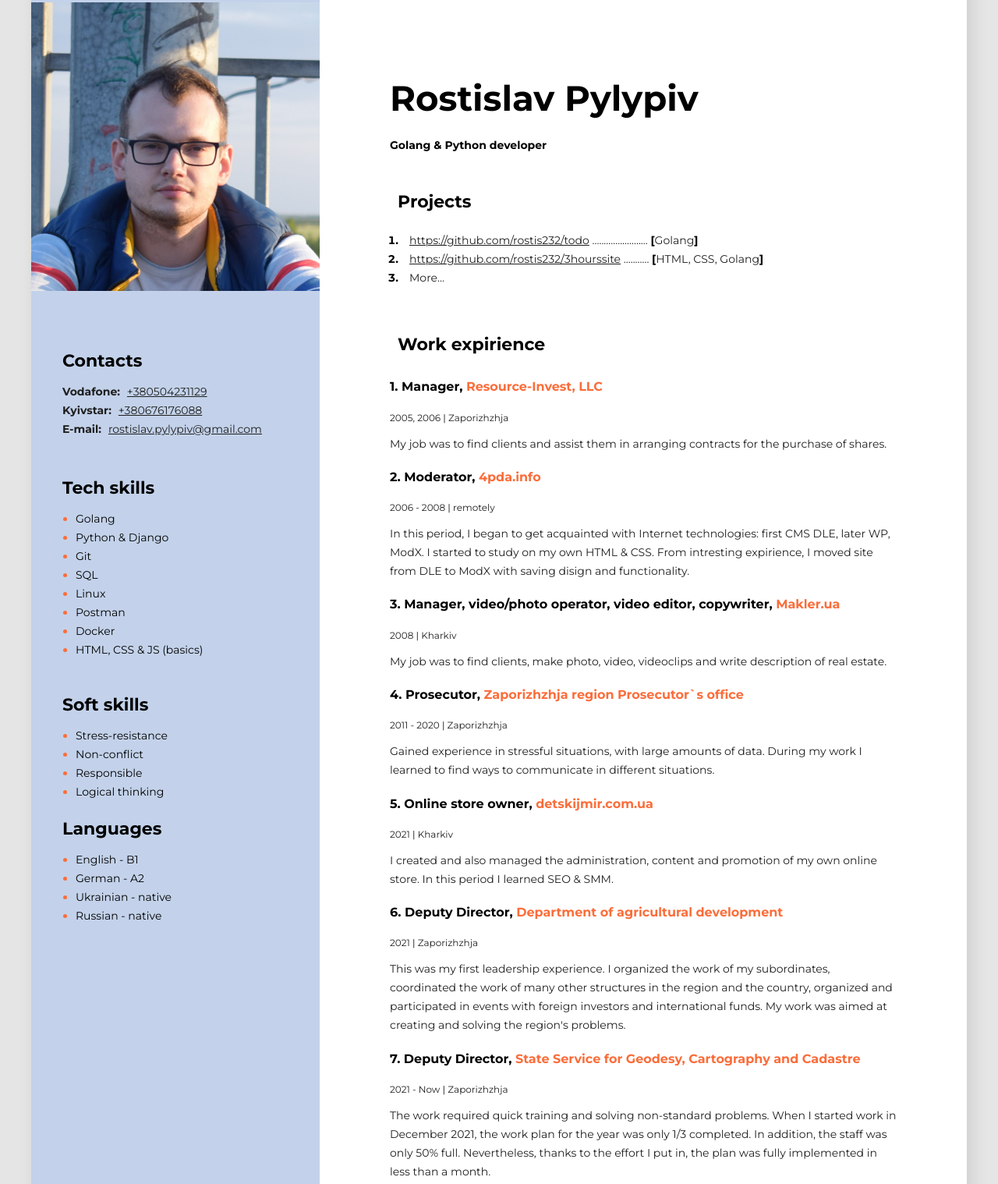
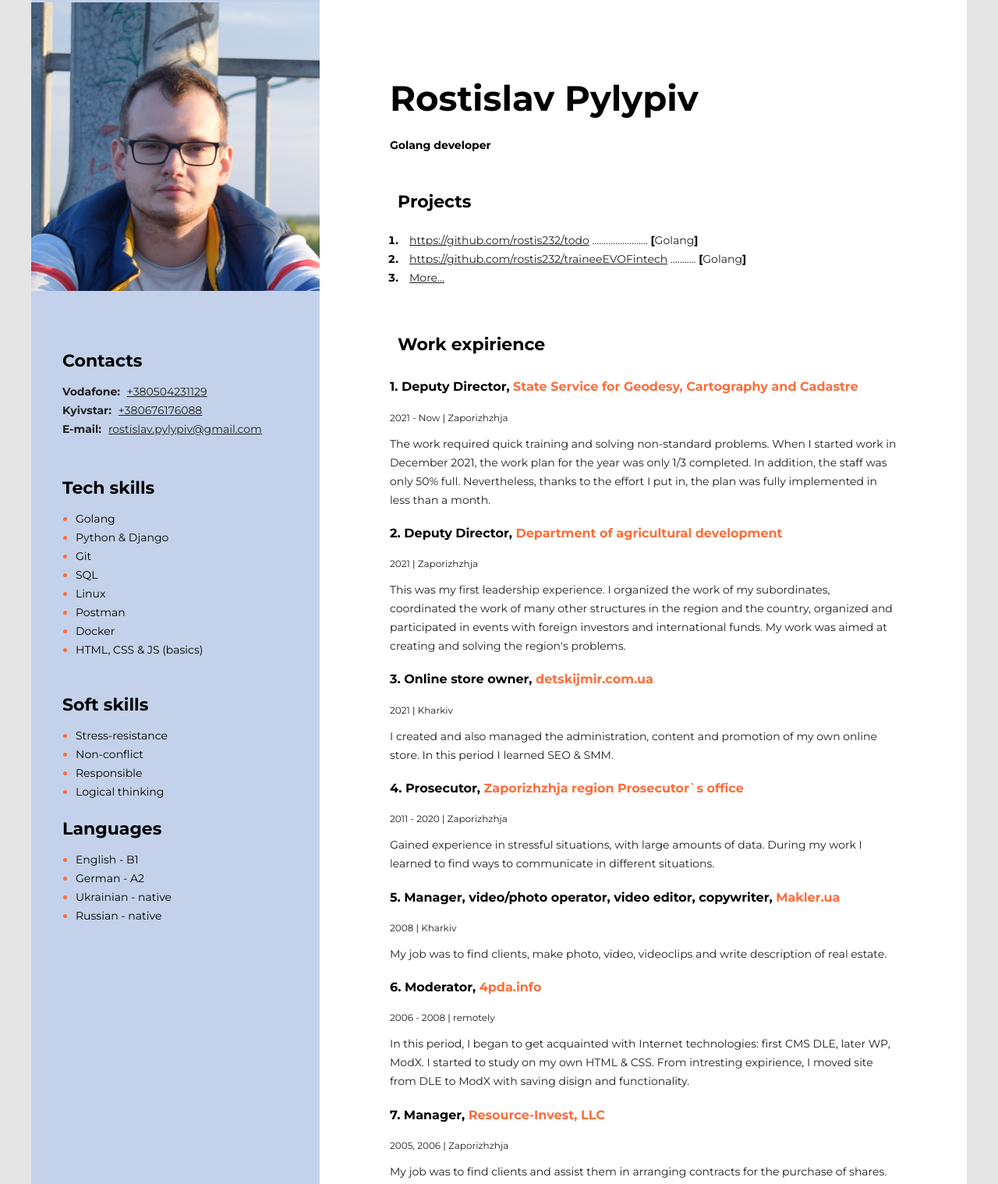
Before and after one commit to rostis232/cv, a plain HTML site: page index.html in a window 1280 px wide. Shown: the part 45-1563 px from the top of the page at 78% size. Drawn offline with Linux system fonts and the light colour scheme.

Commit message:
Upadated projects and work experience

```diff
--- a/index.html
+++ b/index.html
@@ -18,7 +18,7 @@
         <div class="main-content">
             <div class="about">
                 <h1 class="about-name">Rostislav Pylypiv</h1>
-                <h2 class="about-position">Golang & Python developer</h2>
+                <h2 class="about-position">Golang developer</h2>
                 <!--<p class="about-desc">Hello! I have not too much expirience in IT, but computer science always was my
                     hobby.
                     For a long time ago I selfstudied HTML, CSS, created sites for myself and friends with
@@ -43,15 +43,14 @@
                     <li>
                         <span class="project">
                             <a href="https://github.com/rostis232/3hourssite"
-                                class="project-link">https://github.com/rostis232/3hourssite</a>
+                                class="project-link">https://github.com/rostis232/traineeEVOFintech</a>
                             ...........
-                            <span class="project-bracket">[</span>HTML, CSS, Golang<span
-                                class="project-bracket">]</span>
+                            <span class="project-bracket">[</span>Golang<span class="project-bracket">]</span>
                         </span>
                     </li>
                     <li>
-                        <span class="project-link">
-                            More...
+                        <span class="project">
+                            <a href="https://github.com/rostis232" class="project-link">More...</a>
                         </span>
                     </li>
                 </ol>
@@ -64,57 +63,59 @@
                 <h3 class="title">
                     Work expirience
                 </h3>
-                <!--MANAGER-->
+
+                <!--Cadastre-->
                 <div>
                     <h4 class="position-title">
-                        1. Manager, <span class="position-company">Resource-Invest, LLC</span>
+                        1. Deputy Director,
+                        <span class="position-company">State Service for Geodesy, Cartography and Cadastre</span>
                     </h4>
                     <h5 class="work-period">
-                        2005, 2006
+                        2021 - Now
                         <span class="vert">|</span>
                         Zaporizhzhja
                     </h5>
                     <p>
-                        My job was to find clients and assist them in arranging contracts for the purchase of shares.
+                        The work required quick training and solving non-standard problems. When I started work in
+                        December 2021, the work plan for the year was only 1/3 completed. In addition, the staff was
+                        only 50% full. Nevertheless, thanks to the effort I put in, the plan was fully implemented in
+                        less than a month.
                     </p>
-
-
                 </div>
 
-                <!--MODERATOR-->
+                <!--APK-->
                 <div>
                     <h4 class="position-title">
-                        2. Moderator, <span class="position-company">4pda.info</span>
+                        2. Deputy Director,
+                        <span class="position-company">Department of agricultural development</span>
                     </h4>
                     <h5 class="work-period">
-                        2006 - 2008
+                        2021
                         <span class="vert">|</span>
-                        remotely
+                        Zaporizhzhja
                     </h5>
                     <p>
-                        In this period, I began to get acquainted with Internet technologies: first CMS DLE, later WP,
-                        ModX. I started to study on my own HTML & CSS. From intresting expirience, I moved site from DLE
-                        to ModX with saving disign and functionality.
+                        This was my first leadership experience. I organized the work of my subordinates, coordinated
+                        the work of many other structures in the region and the country, organized and participated in
+                        events with foreign investors and international funds. My work was aimed at creating and solving
+                        the region's problems.
                     </p>
-
-
                 </div>
 
-                <!--MAKLER-->
+                <!--DETSKIJMIR-->
                 <div>
                     <h4 class="position-title">
-                        3. Manager, video/photo operator, video editor, copywriter, <span
-                            class="position-company">Makler.ua</span>
+                        3. Online store owner, <span class="position-company">detskijmir.com.ua</span>
                     </h4>
                     <h5 class="work-period">
-                        2008
+                        2021
                         <span class="vert">|</span>
                         Kharkiv
                     </h5>
                     <p>
-                        My job was to find clients, make photo, video, videoclips and write description of real estate.
+                        I created and also managed the administration, content and promotion of my own online store. In
+                        this period I learned SEO & SMM.
                     </p>
-
                 </div>
 
                 <!---PROSECUTOR-->
@@ -128,62 +129,57 @@
                         Zaporizhzhja
                     </h5>
                     <p>
-                        Gained experience in stressful situations, with large amounts of data. During my work I learned to find ways to communicate in different situations.
+                        Gained experience in stressful situations, with large amounts of data. During my work I learned
+                        to find ways to communicate in different situations.
                     </p>
-
                 </div>
 
-                <!--DETSKIJMIR-->
+                <!--MAKLER-->
                 <div>
                     <h4 class="position-title">
-                        5. Online store owner, <span class="position-company">detskijmir.com.ua</span>
+                        5. Manager, video/photo operator, video editor, copywriter, <span
+                            class="position-company">Makler.ua</span>
                     </h4>
                     <h5 class="work-period">
-                        2021
+                        2008
                         <span class="vert">|</span>
                         Kharkiv
                     </h5>
                     <p>
-                        I created and also managed the administration, content and promotion of my own online store. In
-                        this period I learned SEO & SMM.
+                        My job was to find clients, make photo, video, videoclips and write description of real estate.
                     </p>
-
                 </div>
 
-                <!--APK-->
+                <!--MODERATOR-->
                 <div>
                     <h4 class="position-title">
-                        6. Deputy Director,
-                        <span class="position-company">Department of agricultural development</span>
+                        6. Moderator, <span class="position-company">4pda.info</span>
                     </h4>
                     <h5 class="work-period">
-                        2021
+                        2006 - 2008
+                        <span class="vert">|</span>
+                        remotely
+                    </h5>
+                    <p>
+                        In this period, I began to get acquainted with Internet technologies: first CMS DLE, later WP,
+                        ModX. I started to study on my own HTML & CSS. From intresting expirience, I moved site from DLE
+                        to ModX with saving disign and functionality.
+                    </p>
+                </div>
+
+                <!--MANAGER-->
+                <div>
+                    <h4 class="position-title">
+                        7. Manager, <span class="position-company">Resource-Invest, LLC</span>
+                    </h4>
+                    <h5 class="work-period">
+                        2005, 2006
                         <span class="vert">|</span>
                         Zaporizhzhja
                     </h5>
                     <p>
-                        This was my first leadership experience. I organized the work of my subordinates, coordinated
-                        the work of many other structures in the region and the country, organized and participated in
-                        events with foreign investors and international funds. My work was aimed at creating and solving
-                        the region's problems.
+                        My job was to find clients and assist them in arranging contracts for the purchase of shares.
                     </p>
-
-                </div>
-                <!--Cadastre-->
-                <div>
-                    <h4 class="position-title">
-                        7. Deputy Director,
-                        <span class="position-company">State Service for Geodesy, Cartography and Cadastre</span>
-                    </h4>
-                    <h5 class="work-period">
-                        2021 - Now
-                        <span class="vert">|</span>
-                        Zaporizhzhja
-                    </h5>
-                    <p>
-                        The work required quick training and solving non-standard problems. When I started work in December 2021, the work plan for the year was only 1/3 completed. In addition, the staff was only 50% full. Nevertheless, thanks to the effort I put in, the plan was fully implemented in less than a month.
-                    </p>
-
                 </div>
 
             </div>
@@ -214,6 +210,9 @@
                     </p>
                 </div>
 
+                <h3 class="title">
+                    Courses
+                </h3>
 
                 <!--Python-->
                 <div>
@@ -238,8 +237,6 @@
                         remotely
                     </h5>
                 </div>
-
-
 
                 <!--Golang-->
                 <div>
@@ -358,10 +355,10 @@
                             Non-conflict</span>
                     </li>
                     <li><span class="soft-skills-text">
-                        Responsible</span>
+                            Responsible</span>
                     </li>
                     <li><span class="soft-skills-text">
-                        Logical thinking</span>
+                            Logical thinking</span>
                     </li>
                 </ul>
             </div>
--- a/styles/styles.css
+++ b/styles/styles.css
@@ -18,7 +18,7 @@ p {
     flex-direction: row-reverse;
     width: 1200px;
     margin: 0 auto;
-    box-shadow: 6px 6px 20px rgba(0, 0, 0, 0.1);
+    /* box-shadow: 6px 6px 20px rgba(0, 0, 0, 0.1); */
 }
 
 .main-content {
```
